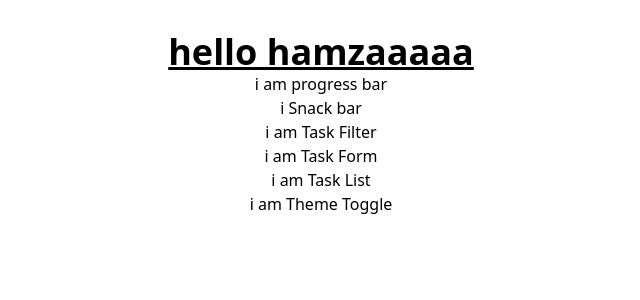
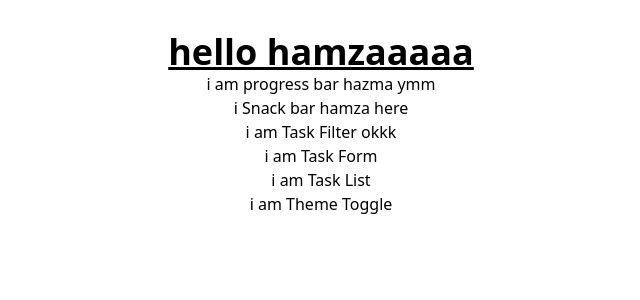
Before and after one commit to harry222333/Task-Manager, a React (Vite) app: page / in a window 1280 px wide. Shown: the top 300 px of the page, without its empty margins (319-959 px from the left). Built offline with nearby package versions, Linux system fonts and the light colour scheme.

Commit message:
final commit 3 changes

```diff
--- a/src/components/progressBar.jsx
+++ b/src/components/progressBar.jsx
@@ -7,7 +7,7 @@ function ProgressBar() {
 
     return (
    <div>
-    <h1>i am progress bar</h1>
+    <h1>i am progress bar hazma ymm</h1>
    </div>
     )
   }
--- a/src/components/snackBar.jsx
+++ b/src/components/snackBar.jsx
@@ -3,7 +3,7 @@ import React from 'react'
 const SnackBar = () => {
   return (
     <div>
-    <h1>i Snack bar</h1>
+    <h1>i Snack bar hamza here</h1>
   </div>
   )
 }
--- a/src/components/taskFilter.jsx
+++ b/src/components/taskFilter.jsx
@@ -3,7 +3,7 @@ import React from 'react'
 const TaskFilter = () => {
   return (
     <div>
-      <h1>i am Task Filter</h1>
+      <h1>i am Task Filter okkk </h1>
     </div>
   )
 }
```
